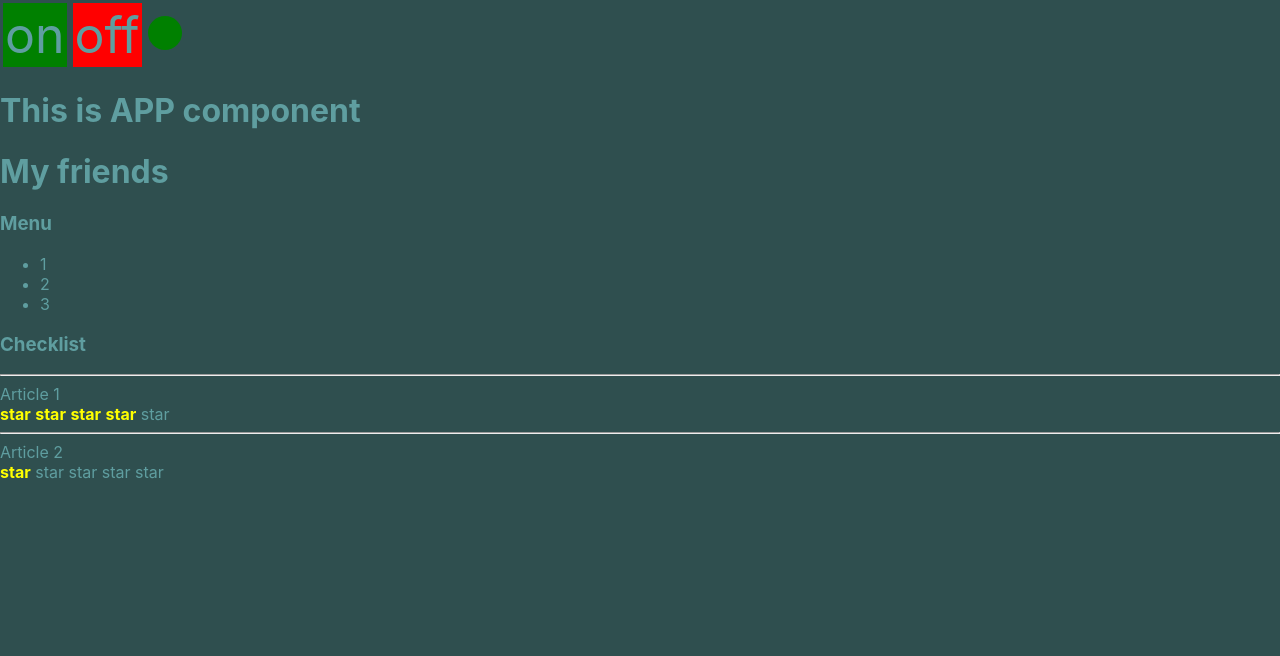
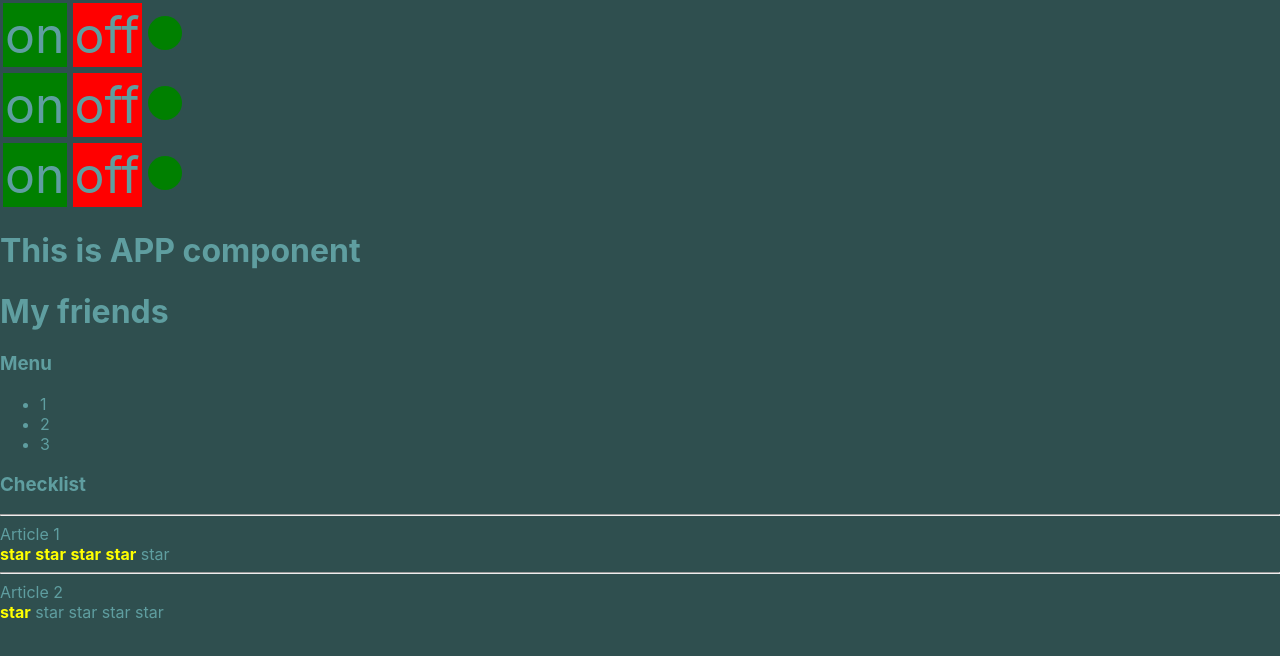
Before and after one commit to nekraco/simply, a React (Create React App) app: page / in a window 1280 px wide. Shown: the top 656 px of the page. Built offline with nearby package versions, Linux system fonts and the light colour scheme.

Commit message:
local state in "OnOff" hook useState

```diff
--- a/src/App.tsx
+++ b/src/App.tsx
@@ -7,7 +7,9 @@ import {OnOff} from "./components/OnOff/OnOff";
 function App() {
   return (
     <div>
-      <OnOff value={false}/>
+      <OnOff/>
+      <OnOff/>
+      <OnOff/>
       <PageTitle title={'This is APP component'}/>
       <PageTitle title={'My friends'}/>
       <Accordion title={'Menu'} collapsed={false}/>
--- a/src/components/OnOff/OnOff.tsx
+++ b/src/components/OnOff/OnOff.tsx
@@ -1,18 +1,18 @@
+import {useState} from "react";
 
 
-type OnOffPropsType = {
-  value: boolean
-}
+export function OnOff() {
 
-export function OnOff(props: OnOffPropsType) {
-  let bc1 = props.value ? 'red': 'green'
-  let bc2 = !props.value ? 'red': 'green'
+  let [value, setValue] = useState(false);
+
+  let bc1 = value ? 'red': 'green'
+  let bc2 = !value ? 'red': 'green'
 
 
   return (
     <div className={'OnOff'}>
-      <span style={{background: bc1}}>on</span>
-      <span style={{background: bc2}}>off</span>
+      <span style={{background: bc1}} onClick={() => setValue(true)}>on</span>
+      <span style={{background: bc2}} onClick={() => setValue(false)}>off</span>
       <span style={{background: bc1}}></span>
     </div>
   )
```
